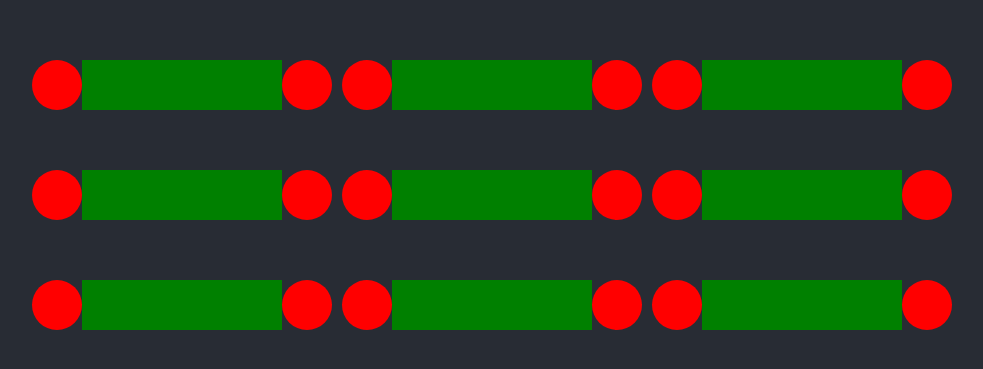
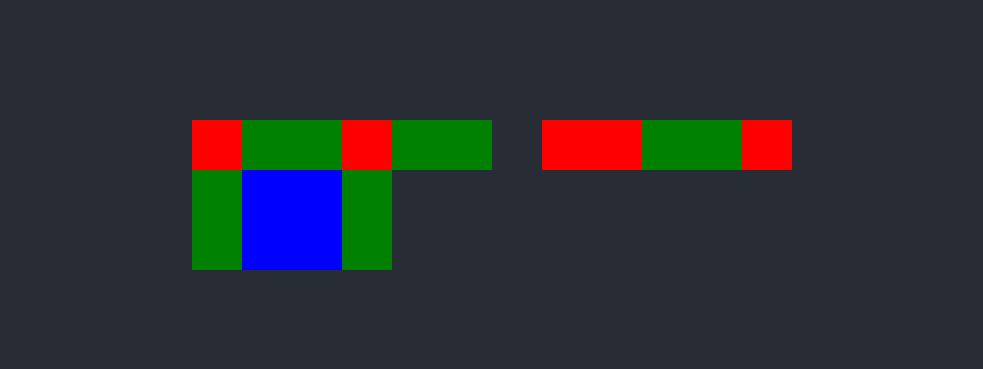
Before and after one commit to NoeOsorio/Dots, a React (Create React App) app: page / in a window 1280 px wide. Shown: the part 205-574 px from the top of the page, without its empty margins (148-1131 px from the left). Built offline with nearby package versions, Linux system fonts and the light colour scheme.

Commit message:
Pre Boostrap

```diff
--- a/src/Board.css
+++ b/src/Board.css
@@ -1,8 +1,8 @@
 #board{
     display: grid;
     grid-template-columns: repeat(3, 1fr);
-    grid-gap: 10px;
-    grid-auto-rows: minmax(100px, auto);
+    /* grid-gap: 10px;
+    grid-auto-rows: minmax(100px, auto); */
     align-items: center;
 }
 
--- a/src/Board.js
+++ b/src/Board.js
@@ -3,21 +3,26 @@ import React from 'react';
 import './Board.css';
 import Dot from './boardElements/Dot';
 import Line from './boardElements/Line';
+import Square from './boardElements/Square';
 function Board() {
     let length = 9
     const dots = []
+    const lines = [<Line />, <Line />, <Line />]
     for (let index = 0; index < length; index++) {
-        dots.push(<div className="dotLine"><Dot size="50px"/> <Line /> <Dot size="50px"/></div>)
+        dots.push(<div className="dotLine"><Dot size="50px" /> <Line /> <Dot size="50px" /></div>)
+        dots.push(<Square />)
         // dots.push(<Line />)
     }
     return (
         <div id="board">
-            {dots.map((value, index) =>{
-                if(index % 3 === 0){
-                    return value
-                }
-                return value
-            })}
+
+            <div className="dotLine"> <Dot size="50px" /> <Line /> <Dot size="50px" /></div>
+            <div className="dotLine">  <Line /> <Dot size="50px" /> </div>
+            <div className="dotLine"> <Dot size="50px" /> <Line /> <Dot size="50px" /></div>
+            <div className="dotLine"> <Line vertical="true" /> <Square /> <Line vertical="true"/></div>
+
+
+
         </div>
     );
 }
--- a/src/boardElements/Dot.css
+++ b/src/boardElements/Dot.css
@@ -3,7 +3,7 @@
     width: 100px;
     height: 100px;
     background: red;
-    border-radius: 50%;
+    /* border-radius: 50%; */
     /* padding: 50px; */
 
 }
--- a/src/boardElements/Line.css
+++ b/src/boardElements/Line.css
@@ -1,5 +1,5 @@
 #line{
     width: 200px;
-    height: 100px;
+    height: 50px;
     background: green;
 }
--- a/src/boardElements/Line.js
+++ b/src/boardElements/Line.js
@@ -4,7 +4,9 @@ function Line(props) {
 
     return (
         <div id="line"
-        style={{ height: props.size ? props.size : "50px"}}>
+            style={{ height : props.vertical ? "100px" : "50px",
+                    width : props.vertical ? "50px" : "100px"  }}
+            >
         </div>
     );
 }
--- a/src/boardElements/Square.css
+++ b/src/boardElements/Square.css
@@ -0,0 +1,5 @@
+#square{
+    width: 100px;
+    height: 100px;
+    background: blue;
+}
--- a/src/boardElements/Square.js
+++ b/src/boardElements/Square.js
@@ -0,0 +1,20 @@
+
+import React from 'react';
+import './Square.css';
+import Dot from './Dot';
+import Line from './Line';
+function Square() {
+    let length = 9
+    const dots = []
+    const lines = [<Line />, <Line />, <Line />]
+    for (let index = 0; index < length; index++) {
+        dots.push(<div className="dotLine"><Dot size="50px"/> <Line /> <Dot size="50px"/></div>)
+        // dots.push(<Line />)
+    }
+    return (
+        <div id="square">
+        </div>
+    );
+}
+
+export default Square;
```
